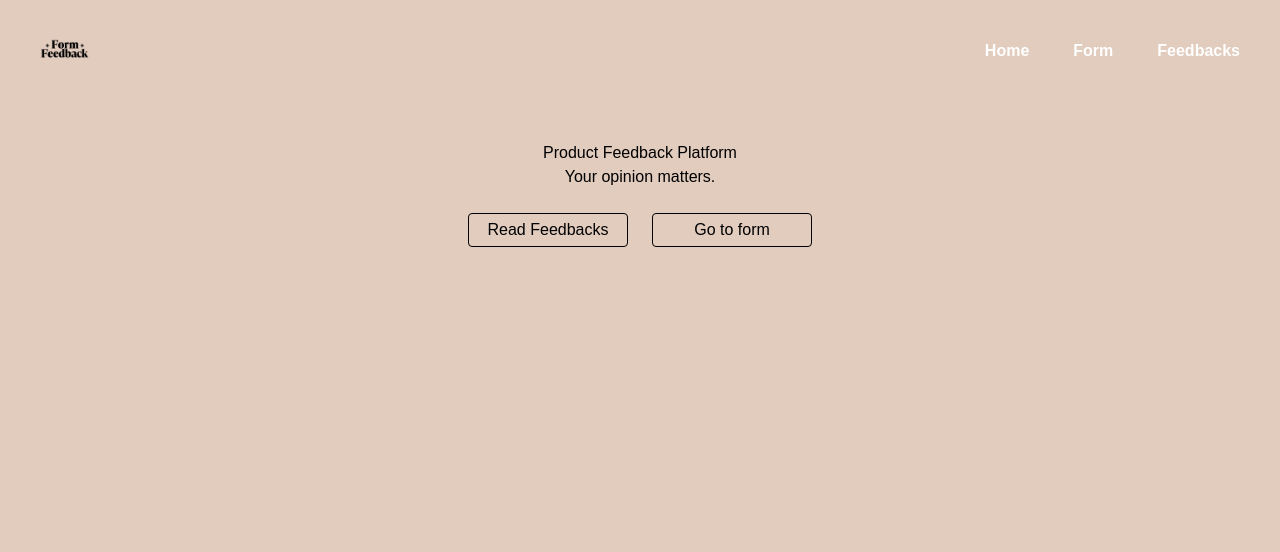
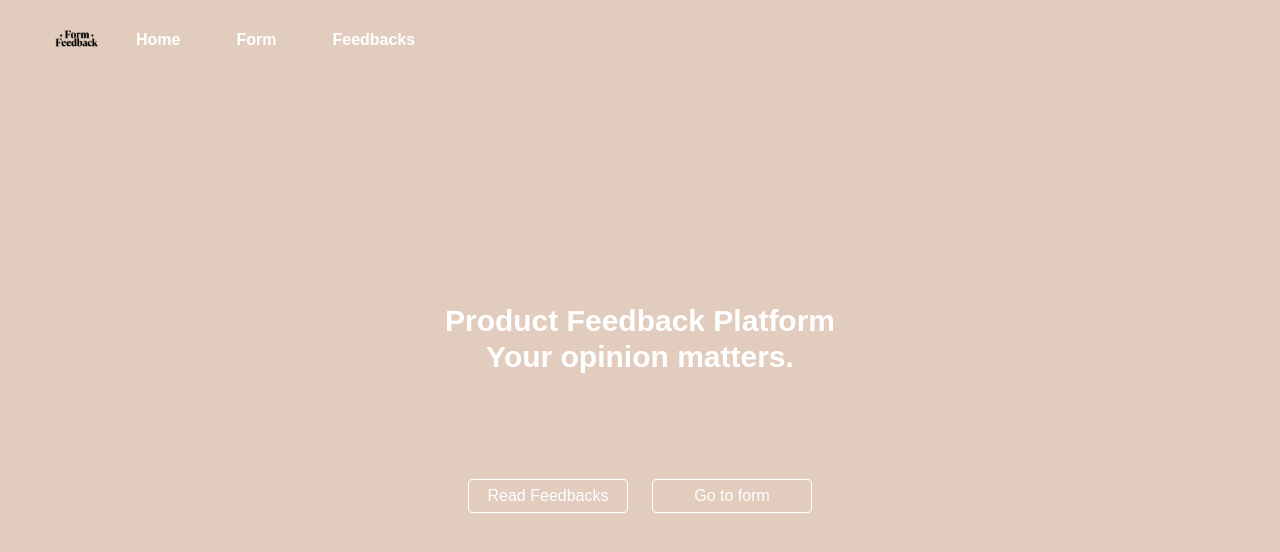
Before and after one commit to maysunktong/jest-assignment1-form, a Next.js app: page / in a window 1280 px wide. Shown: the top 552 px of the page. Built offline with nearby package versions, Linux system fonts and the light colour scheme.

Commit message:
mobile menu

```diff
--- a/app/components/ui/Header.tsx
+++ b/app/components/ui/Header.tsx
@@ -1,13 +1,41 @@
+'use client'
 import Navigation from "./Navigation";
+import Hamburger from 'hamburger-react'
+import { useState } from "react";
 import Image from "next/image";
 import Link from "next/link";
 
 
 export default function Header() {
+  const [isOpen, setOpen] = useState(false)
   return (
-    <header data-testid="header" className="flex w-full bg-#e1ccbe font-bold text-white p-4">
-      <Navigation />
+   <header
+  data-testid="header"
+  className="w-full bg-[#e1ccbe] font-bold text-white p-4 flex items-center justify-between">
+  <div className="sm:hidden">
+    <Link href="/">
+    <Image
+      src="/logoform.png"
+      alt="logo"
+      width={80}
+      height={80}
+      className="h-8 w-auto sm:h-10 md:h-12"
+      sizes="(max-width: 640px) 2rem, (max-width: 768px) 2.5rem, 3rem"
+      priority />
+      </Link>
+  </div>
 
-    </header>
+  <div className="hidden sm:block">
+    <Navigation />
+  </div>
+
+  <div className="sm:hidden">
+
+    <button className="sm:hidden p-2 rounded focus:outline-none focus-visible:ring">
+    <Hamburger toggled={isOpen} toggle={setOpen} />
+    </button>
+
+  </div>
+</header>
   );
 }
--- a/app/components/ui/Navigation.tsx
+++ b/app/components/ui/Navigation.tsx
@@ -4,16 +4,33 @@ import Image from "next/image";
 
 export default function Navigation() {
   return (
-    <nav data-testid="navigation" className="flex p-2 w-full mx-auto">
-     <div className="flex justify-start w-full">
-        <Link href="/" aria-label="logo">
-          <Image src="/logoform.png" alt="logo" width={80} height={80} />
-        </Link>
-     </div>
-      <div className="flex gap-3 justify-end items-center w-full">
-        <Link href="/"><button className="px-4 rounded text-white hover:text-black active:scale-95 transition" >Home</button></Link>
-        <Link href="/form"><button className="px-4 rounded text-white hover:text-black active:scale-95 transition">Form</button></Link>
-        <Link href="/feedbacks"><button className="px-4 rounded text-white hover:text-black active:scale-95 transition">Feedbacks</button></Link>
+    <nav data-testid="navigation" className="w-full">
+      <div className="mx-auto max-w-6xl px-3 sm:px-4 lg:px-6">
+        <div className="flex flex-wrap items-center justify-between gap-2">
+          <Link href="/" aria-label="logo" className="shrink-0">
+            <Image src="/logoform.png" alt="logo" width={80} height={80}
+              className="h-8 w-auto sm:h-10 md:h-12" sizes="(max-width: 640px) 2rem, (max-width: 768px) 2.5rem, 3rem"
+              priority/>
+          </Link>
+          <div className="flex w-full sm:w-auto flex-col sm:flex-row items-center justify-center sm:justify-end gap-3 sm:gap-4 md:gap-6">
+            <Link href="/">
+              <button className=" px-4 py-1 rounded text-white text-sm sm:text-base hover:text-black active:scale-95 transition whitespace-nowrap">
+                Home
+              </button>
+            </Link>
+
+            <Link href="/form">
+              <button className="px-4 py-1 rounded text-white text-sm sm:text-base hover:text-black active:scale-95 transition whitespace-nowrap">
+                Form
+              </button>
+            </Link>
+            <Link href="/feedbacks">
+              <button className="px-4 py-1 rounded text-white text-sm sm:text-base hover:text-black active:scale-95 transition whitespace-nowrap">
+                Feedbacks
+              </button>
+            </Link>
+          </div>
+        </div>
       </div>
     </nav>
   );
--- a/app/feedbacks/page.tsx
+++ b/app/feedbacks/page.tsx
@@ -1,13 +1,12 @@
 "use client";
-
 import FeedbackList from "@/app/components/ui/FeedbackList";
 import { FeedbackProvider } from "@/app/context/FeedbackProvider";
 
 export default function FeedbackPage() {
   return (
     <FeedbackProvider>
+      <h1 className="flex justify-center text-cennter font-bold mt-10">Feedbacks</h1>
       <section data-testid="feedback-page-container" className="p-10 flex flex-col gap-6">
-        <h1>Feedbacks</h1>
         <FeedbackList />
       </section>
     </FeedbackProvider>
--- a/app/form/page.tsx
+++ b/app/form/page.tsx
@@ -9,10 +9,12 @@ const SafeProvider =
 export default function FormPage() {
   return (
     <SafeProvider>
-      <section data-testid="form-page-container" className="p-10 flex flex-col gap-6">
+      <div className="flex w-full min-h-screen items-center justify-center">
+      <section data-testid="form-page-container" className="w-full max-w-lg p-10 flex flex-col gap-6">
         <h1>Product Feedback Form</h1>
         <FormBody />
       </section>
+        </div>
     </SafeProvider>
   );
 }
--- a/app/globals.css
+++ b/app/globals.css
@@ -3,6 +3,6 @@
 
 body {
   background: #e1ccbe;
-  color: var(--foreground);
+  color: white;
   font-family: Arial, Helvetica, sans-serif;
 }
--- a/app/page.tsx
+++ b/app/page.tsx
@@ -5,12 +5,14 @@ import { FeedbackProvider } from '@/app/context/FeedbackProvider';
 
 export default function Home() {
   return (
-  <main role="main" className="flex flex-col justify-center items-center h-full p-10">
-    <h1>Product Feedback Platform</h1>
+  <main role="main" className="flex min-h-[70vh] md:min-h-screen flex flex-col items-center justify-center sm:px-8 md:px-10 pt-10 sm:pt-14 md:pt-16 lg:pt-24 -mt-30">
+    <div className="text-center text-3xl font-bold mb-20">
+    <h1 className="text-color-white">Product Feedback Platform</h1>
     <h2>Your opinion matters.</h2>
+    </div>
     <div data-testid="home-buttons-container" className="flex gap-6 mt-6">
-      <Link href="/feedbacks"><button className="w-40 px-4 rounded py-1 border border-black text-black hover:text-white hover:bg-black  active:scale-95 transition">Read Feedbacks</button></Link>
-      <Link href="/form"><button className="w-40 px-4 rounded py-1 border border-black text-black hover:text-white hover:bg-black  active:scale-95 transition">Go to form</button></Link>
+      <Link href="/feedbacks"><button className="w-40 px-4 rounded py-1 border text-bold border-white text-white hover:text-white hover:bg-black  active:scale-95 transition">Read Feedbacks</button></Link>
+      <Link href="/form"><button className="w-40 px-4 rounded py-1 border border-white text-white hover:text-white hover:bg-black  active:scale-95 transition">Go to form</button></Link>
     </div>
   </main>
   );
--- a/package.json
+++ b/package.json
@@ -11,6 +11,7 @@
     "test:watch": "jest --watch --verbose"
   },
   "dependencies": {
+    "hamburger-react": "^2.5.2",
     "next": "15.4.6",
     "react": "19.1.0",
     "react-dom": "19.1.0",
```
Also changed, not shown: 1 other file (tests, documents, lock files or other folders).
